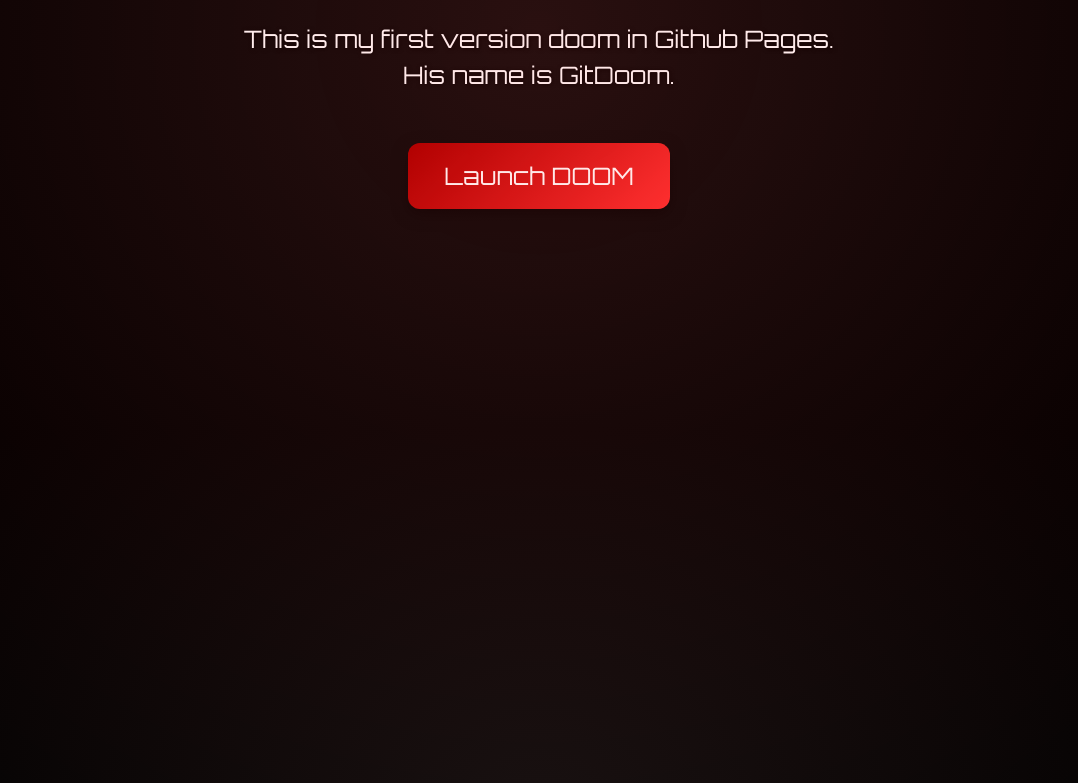
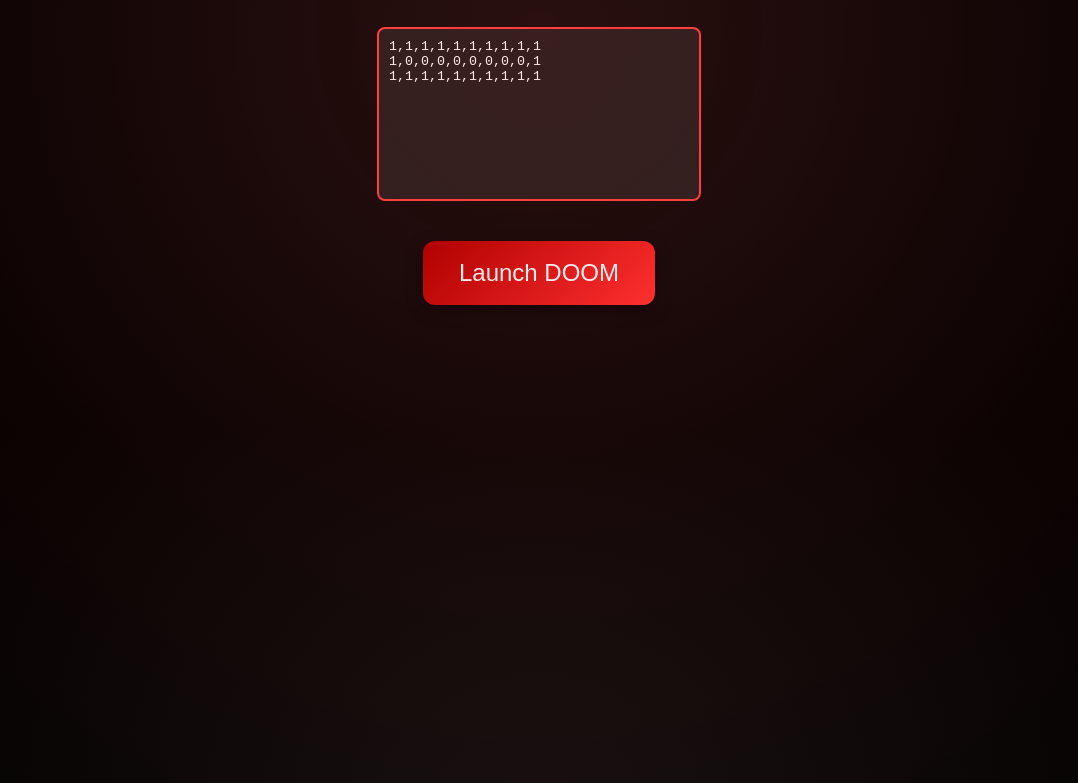
Before and after one commit to gitdoom-web/gitdoom, a plain HTML site: page index.html in a window 1280 px wide. Shown: the part 369-1152 px from the top of the page, without its empty margins (101-1179 px from the left). Drawn offline with Linux system fonts and the light colour scheme.

Commit message:
Update index.html

```diff
--- a/index.html
+++ b/index.html
@@ -5,82 +5,41 @@
 <title>GitDoom 1.0</title>
 <style>
 @import url('https://fonts.googleapis.com/css2?family=Orbitron:wght@400;700&display=swap');
-
 body {
-      margin: 0;
-      padding: 0;
-      font-family: 'Orbitron', sans-serif;
+  margin:0; padding:0; font-family:'Orbitron',sans-serif;
   background: radial-gradient(circle at center, #111 0%, #000 100%);
-      color: #fff;
-      display: flex;
-      flex-direction: column;
-      justify-content: center;
-      align-items: center;
-      height: 100vh;
-      text-align: center;
-      overflow: hidden;
+  color:#fff; display:flex; flex-direction:column;
+  justify-content:center; align-items:center; height:100vh;
+  text-align:center; overflow:hidden; position:relative;
 }
-
-    h1 {
-      font-size: 4em;
-      margin-bottom: 20px;
-      color: #ff4444;
-      text-shadow: 2px 2px 8px #000;
-      animation: pulse 1.5s infinite alternate;
-    }
-
-    @keyframes pulse {
-      0% { text-shadow: 2px 2px 8px #000; color: #ff4444; }
-      100% { text-shadow: 2px 2px 20px #ff0000; color: #ff2222; }
-    }
-
-    p {
-      font-size: 1.5em;
-      margin-bottom: 50px;
-      max-width: 600px;
-      line-height: 1.5;
-      text-shadow: 1px 1px 4px #000;
-    }
-
-    a.button {
-      display: inline-block;
-      padding: 18px 36px;
-      font-size: 1.5em;
-      color: #fff;
-      background: linear-gradient(135deg, #aa0000, #ff3333);
-      text-decoration: none;
-      border-radius: 12px;
-      box-shadow: 0 5px 15px rgba(0,0,0,0.5);
-      transition: transform 0.2s, box-shadow 0.2s;
-    }
-
-    a.button:hover {
-      transform: scale(1.05);
-      box-shadow: 0 8px 25px rgba(255,0,0,0.7);
-    }
-
-    /* Немного анимации фона */
-    body::after {
-      content: '';
-      position: absolute;
-      top: -50%;
-      left: -50%;
-      width: 200%;
-      height: 200%;
-      background: radial-gradient(circle, rgba(255,0,0,0.1) 0%, transparent 70%);
-      animation: rotate 20s linear infinite;
-      z-index: 0;
-    }
-
-    @keyframes rotate {
-      0% { transform: rotate(0deg); }
-      100% { transform: rotate(360deg); }
-    }
+h1 { font-size:4em; margin-bottom:20px; color:#ff4444; text-shadow:2px 2px 8px #000; animation:pulse 1.5s infinite alternate; }
+@keyframes pulse { 0% {text-shadow:2px 2px 8px #000;color:#ff4444;} 100% {text-shadow:2px 2px 20px #ff0000;color:#ff2222;} }
+p { font-size:1.5em; margin-bottom:30px; max-width:600px; line-height:1.5; text-shadow:1px 1px 4px #000; }
+textarea { width:300px; height:150px; background:#222; color:#fff; border:2px solid #ff4444; border-radius:8px; padding:10px; font-family:monospace; margin-bottom:20px; resize:none; }
+button { padding:18px 36px; font-size:1.5em; color:#fff; background:linear-gradient(135deg,#aa0000,#ff3333); border:none; border-radius:12px; box-shadow:0 5px 15px rgba(0,0,0,0.5); cursor:pointer; transition:transform 0.2s, box-shadow 0.2s; }
+button:hover { transform:scale(1.05); box-shadow:0 8px 25px rgba(255,0,0,0.7); }
+body::after { content:''; position:absolute; top:-50%; left:-50%; width:200%; height:200%; background:radial-gradient(circle, rgba(255,0,0,0.1) 0%, transparent 70%); animation:rotate 20s linear infinite; z-index:0; }
+@keyframes rotate { 0% { transform:rotate(0deg); } 100% { transform:rotate(360deg); } }
 </style>
 </head>
 <body>
 <h1>GitDoom</h1>
-  <p>This is my first version doom in Github Pages. His name is GitDoom.</p>
-  <a class="button" href="game.html">Launch DOOM</a>
+<p>This is my first version of DOOM in Github Pages. Enter your custom map below:</p>
+
+<textarea id="mapInput">1,1,1,1,1,1,1,1,1,1
+1,0,0,0,0,0,0,0,0,1
+1,1,1,1,1,1,1,1,1,1</textarea>
+<br>
+<button id="startBtn">Launch DOOM</button>
+
+<script>
+document.getElementById("startBtn").addEventListener("click",()=>{
+  const mapText = document.getElementById("mapInput").value;
+  // Сохраняем карту в localStorage
+  localStorage.setItem("gitdoomMap", mapText);
+  // Переходим на game.html
+  window.location.href = "game.html";
+});
+</script>
 </body>
 </html>
```
Lines whose indentation alone changed are shown as unchanged.
